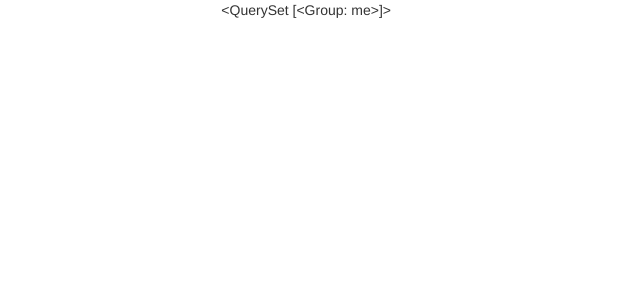
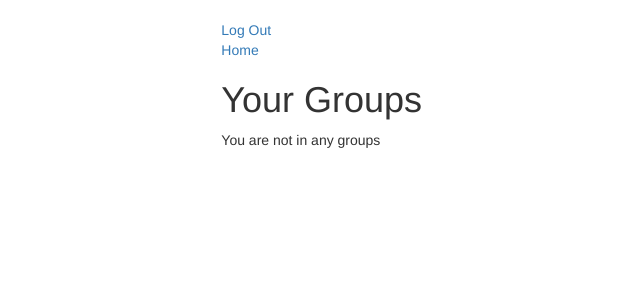
Before and after one commit to seansio1995/crowdfunding, a Django app: template demo/demo/catalog/templates/group_list.html in a window 1280 px wide. Shown: the top 300 px of the page, without its empty margins (7-647 px from the left). Run offline with Django 3.2, Linux system fonts and the light colour scheme; the template is opened without the code that fills it: values that come from a table or form of the project are taken from there, others are empty; some libraries are stand-ins or nearby versions.

Commit message:
continuing group functionality

```diff
--- a/demo/demo/catalog/templates/group_list.html
+++ b/demo/demo/catalog/templates/group_list.html
@@ -2,14 +2,19 @@
 
 
  {% block content %}
-<html lang="en">
-<head>
-    <meta charset="UTF-8">
+          <ul class="sidebar-nav">
+     <li><a href={% url 'logout' %}> Log Out</a></li>
+              <li><a href={% url 'userhome' %}>Home</a></li>
+</ul>
     <title>Your Groups</title>
-
-</head>
-<body>
-{{ groups }}
-</body>
-</html>
+     <h1>Your Groups</h1>
+     {% if has_group %}
+       {% for group in groups %}
+       <li>
+         <a href="{{ group.get_absolute_url }}">{{ group.name }}</a>
+       </li>
+       {% endfor %}
+     {% else %}
+               <p>You are not in any groups</p>
+     {% endif %}
 {% endblock %}
```
Also changed, not shown: demo/demo/catalog/views.py (+7 -1 lines), demo/demo/db.sqlite3.
